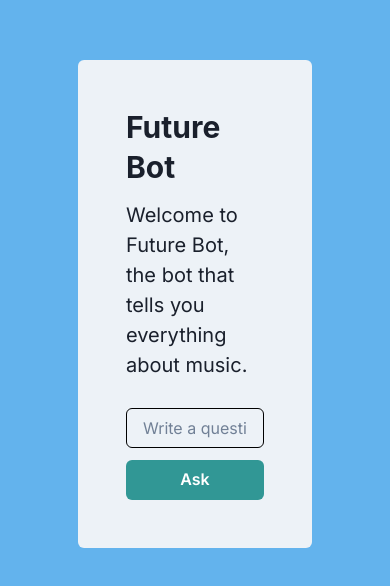
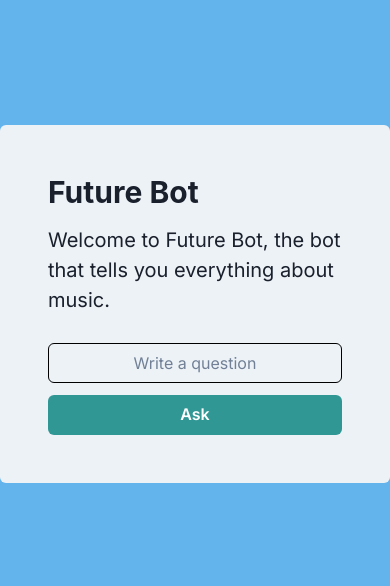
Before and after one commit to pibelanzallamas/chat-bot, a Next.js app: page / in a window 390 px wide. Shown: the part 118-704 px from the top of the page. Built offline with nearby package versions, Linux system fonts and the light colour scheme.

Commit message:
responsive styles

```diff
--- a/app/page.js
+++ b/app/page.js
@@ -13,11 +13,7 @@ import {
   AlertDescription,
   Spinner,
   Text,
-  Divider,
   FormControl,
-  FormLabel,
-  FormErrorMessage,
-  FormHelperText,
   Center,
 } from "@chakra-ui/react";
 // import "./page.css";
@@ -78,8 +74,8 @@ export default function Home() {
           background="gray.100"
           p={12}
           rounded={6}
-          width={"60vw"}
-          maxWidth={"60vw"}
+          width={{ bs: "100vw", sm: "60vw" }}
+          maxWidth={{ sm: "60vw" }}
         >
           <Heading mb={3}>Future Bot</Heading>
           <Text fontSize="xl" mb="3">
@@ -148,31 +144,6 @@ export default function Home() {
           )}
         </Flex>
       </Flex>
-      {/*
-      <p>Welcome to Future Bot, the bot that tells your about the future.</p>
-      <Link href="/about" color="blue.400" _hover={{ color: "blue.500" }}>
-        About
-      </Link>
-      <form onSubmit={handleSubmit}>
-        <label htmlFor="input">Ask to bot:</label>
-        <input
-          name="input"
-          id="input"
-          placeholder="Write a question"
-          value={query}
-          onChange={(e) => {
-            setQuery(e.target.value);
-          }}
-        ></input>
-      </form>
-      <div className="container" ref={containerRef}>
-        <div className="party">
-          {user && user.map((u, index) => <p key={index}>User: {u}</p>)}
-        </div>
-        <div className="party">
-          {jojo && jojo.map((j, index) => <p key={index}>Jojo: {j}</p>)}
-        </div>
-      </div> */}
     </main>
   );
 }
```
